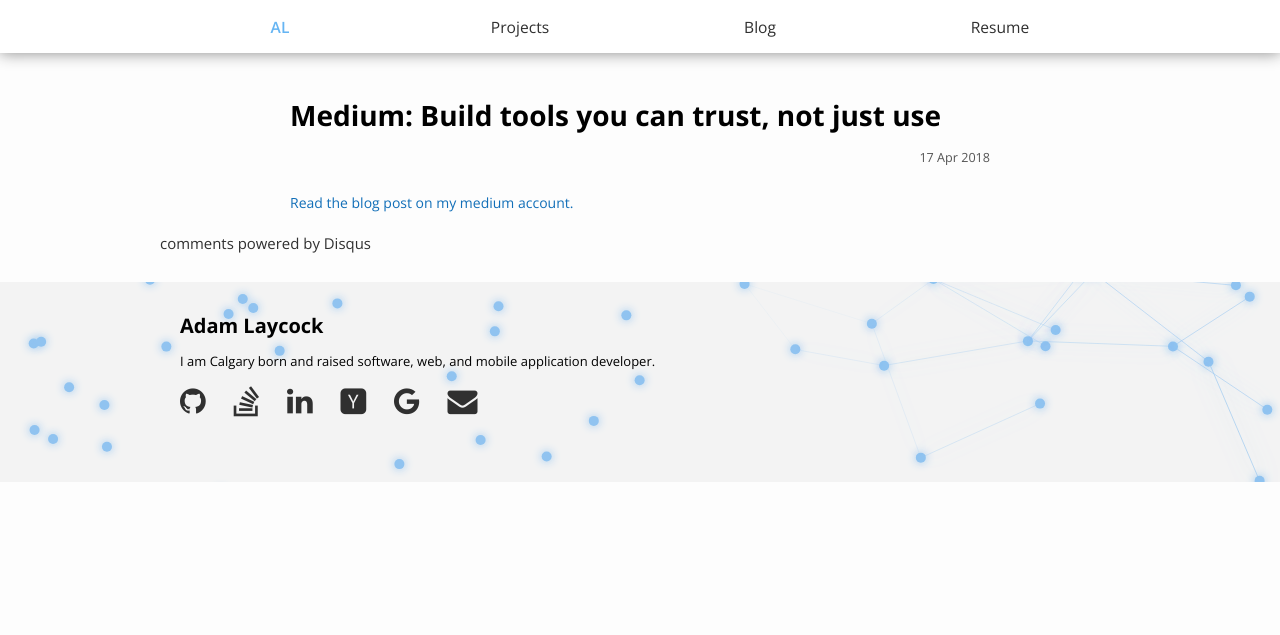
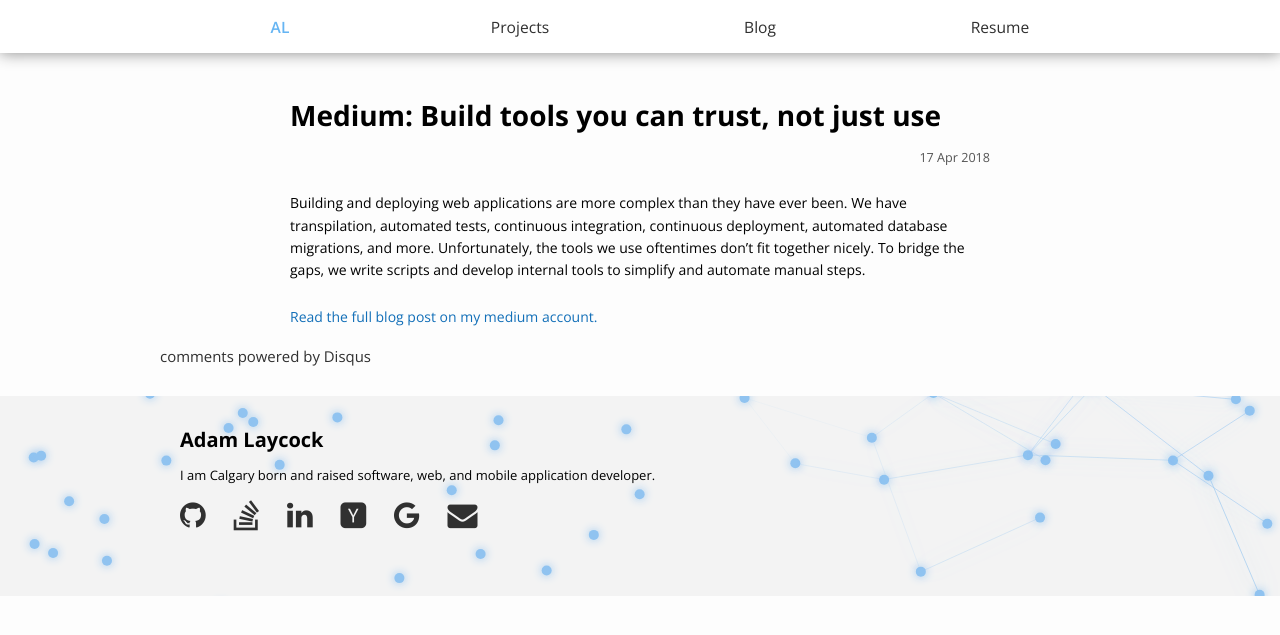
Before and after one commit to alaycock/alaycock.github.io-archive, a Jekyll site: the page built from _posts/blog/2018-04-17-Build-tools-you-can-trust-not-just-use.markdown, in a window 1280 px wide. Shown: the top 635 px of the page. Built offline with Jekyll 4.4.1, drawn with Linux system fonts in a browser that asks for light colours; comment, search, counter and statistics services are not loaded.

```diff
--- a/_posts/blog/2017-03-21-Building-maintainable-Angular-applications.markdown
+++ b/_posts/blog/2017-03-21-Building-maintainable-Angular-applications.markdown
@@ -5,4 +5,6 @@
 categories: blog
 ---
 
-[Read the blog post on my medium account.](https://medium.com/curated-by-versett/building-maintainable-angular-2-applications-5b9ec4b463a1)
+I’ll start off by defending the clickbait title by saying that every talk at React Conf this year was worth watching. The variety of unique projects and experiences is valuable not only for your technical understanding, but also for insight into how developers all over the world use React. Each of them deserves recognition for the hard work they put in. 👏
+
+[Read the full blog post on my medium account.](https://medium.com/curated-by-versett/building-maintainable-angular-2-applications-5b9ec4b463a1)
--- a/_posts/blog/2018-04-17-Build-tools-you-can-trust-not-just-use.markdown
+++ b/_posts/blog/2018-04-17-Build-tools-you-can-trust-not-just-use.markdown
@@ -5,4 +5,6 @@
 categories: blog
 ---
 
-[Read the blog post on my medium account.](https://medium.com/curated-by-versett/build-tools-you-can-trust-not-just-use-c1f0662d1f59)
+Building and deploying web applications are more complex than they have ever been. We have transpilation, automated tests, continuous integration, continuous deployment, automated database migrations, and more. Unfortunately, the tools we use oftentimes don’t fit together nicely. To bridge the gaps, we write scripts and develop internal tools to simplify and automate manual steps.
+
+[Read the full blog post on my medium account.](https://medium.com/curated-by-versett/build-tools-you-can-trust-not-just-use-c1f0662d1f59)
--- a/_posts/blog/2018-11-14-Talks-worth-watching-at-react-conf-2018.markdown
+++ b/_posts/blog/2018-11-14-Talks-worth-watching-at-react-conf-2018.markdown
@@ -5,4 +5,6 @@
 categories: blog
 ---
 
-[Read the blog post on my medium account.](https://medium.com/curated-by-versett/talks-worth-watching-react-conf-2018-bfbdd40922aa)
+We’ve been using Angular since beta 16. After putting a few projects into production, we’ve come up with a set of ground rules to help build applications with Angular.
+
+[Read the full blog post on my medium account.](https://medium.com/curated-by-versett/talks-worth-watching-react-conf-2018-bfbdd40922aa)
```
